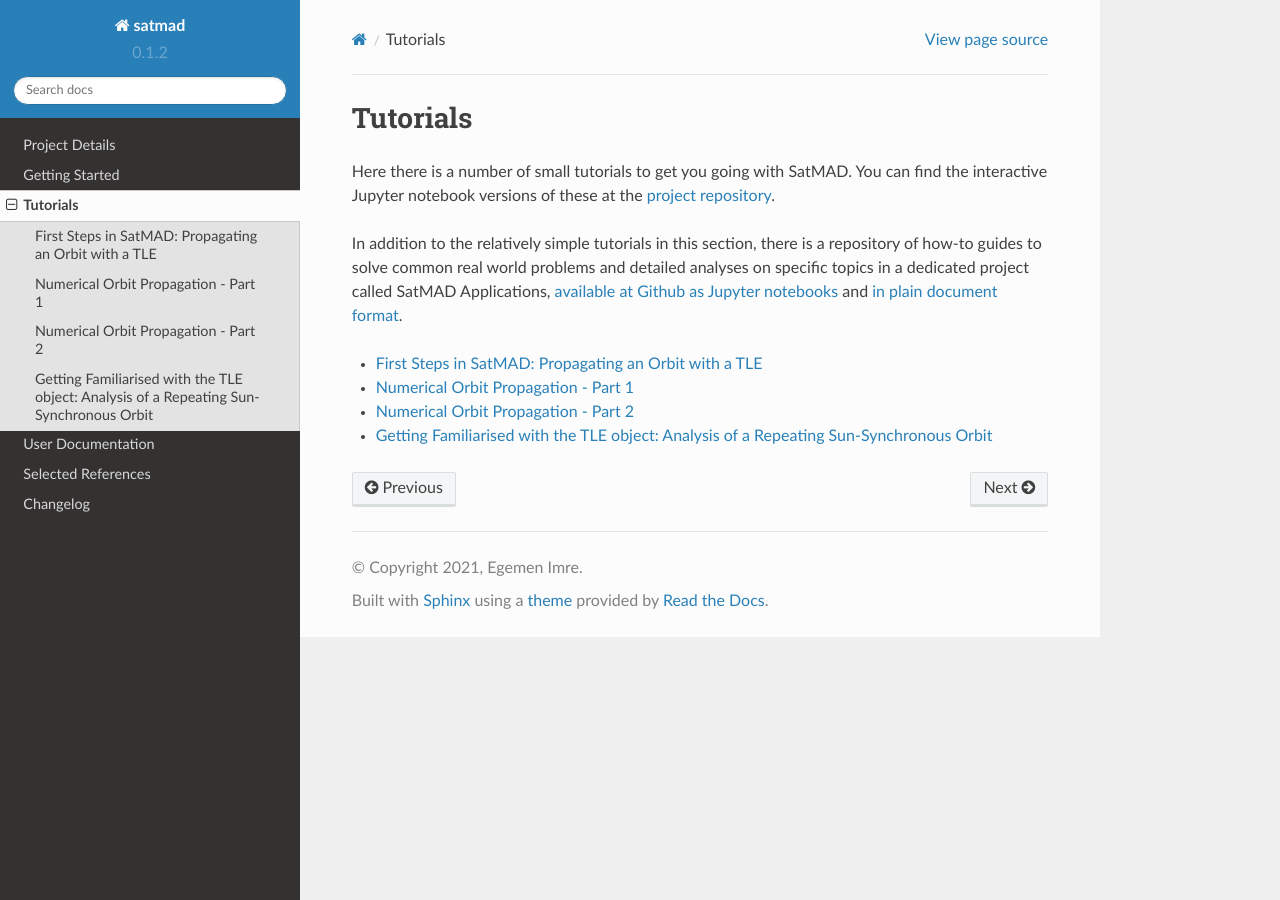
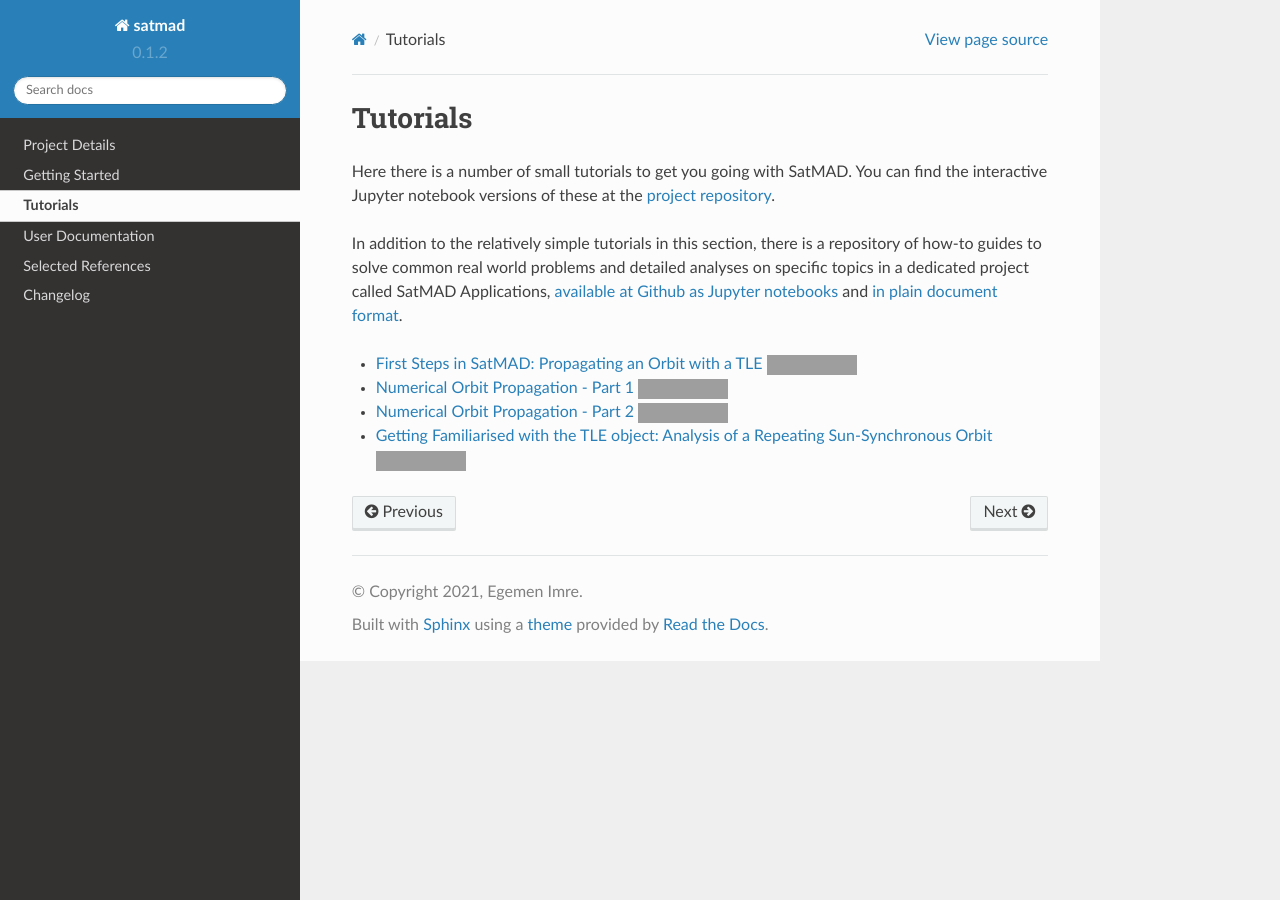
Before and after one commit to egemenimre/satmad, a Sphinx documentation site: the page built from docs/tutorials.md, in a window 1280 px wide. Built offline with Sphinx 7.4.7 and the Read the Docs theme 2.0.0, drawn with Linux system fonts in a browser that asks for light colours; part of the change alters nothing that is shown; grey boxes are pictures that could not be loaded.

````diff
--- a/docs/tutorials.md
+++ b/docs/tutorials.md
@@ -4,12 +4,9 @@ Here there is a number of small tutorials to get you going with SatMAD. You can
 
 In addition to the relatively simple tutorials in this section, there is a repository of how-to guides to solve common real world problems and detailed analyses on specific topics in a dedicated project called SatMAD Applications, [available at Github as Jupyter notebooks](https://github.com/egemenimre/satmad_applications) and [in plain document format](https://satmad-applications.readthedocs.io/).
 
-```{toctree}
----
-maxdepth: 1
----
-tutorials/satmad_first_steps.ipynb
-tutorials/numerical_prop_1.ipynb
-tutorials/numerical_prop_2.ipynb
-tutorials/sso_analysis.ipynb
-```
+
+
+-   [First Steps in SatMAD: Propagating an Orbit with a TLE](tutorials/satmad_first_steps.ipynb)  [![Binder](https://mybinder.org/badge_logo.svg)](https://mybinder.org/v2/gh/egemenimre/satmad/master?filepath=docs%2Ftutorials%2Fsatmad_first_steps.ipynb)
+-   [Numerical Orbit Propagation - Part 1](tutorials/numerical_prop_1.ipynb) [![Binder](https://mybinder.org/badge_logo.svg)](https://mybinder.org/v2/gh/egemenimre/satmad/master?filepath=docs%2Ftutorials%2Fnumerical_prop_1.ipynb)
+-   [Numerical Orbit Propagation - Part 2](tutorials/numerical_prop_2.ipynb)  [![Binder](https://mybinder.org/badge_logo.svg)](https://mybinder.org/v2/gh/egemenimre/satmad/master?filepath=docs%2Ftutorials%2Fnumerical_prop_1.ipynb)
+-   [Getting Familiarised with the TLE object: Analysis of a Repeating Sun-Synchronous Orbit](tutorials/sso_analysis.ipynb) [![Binder](https://mybinder.org/badge_logo.svg)](https://mybinder.org/v2/gh/egemenimre/satmad/master?filepath=docs%2Ftutorials%2Fsso_analysis.ipynb)
````
